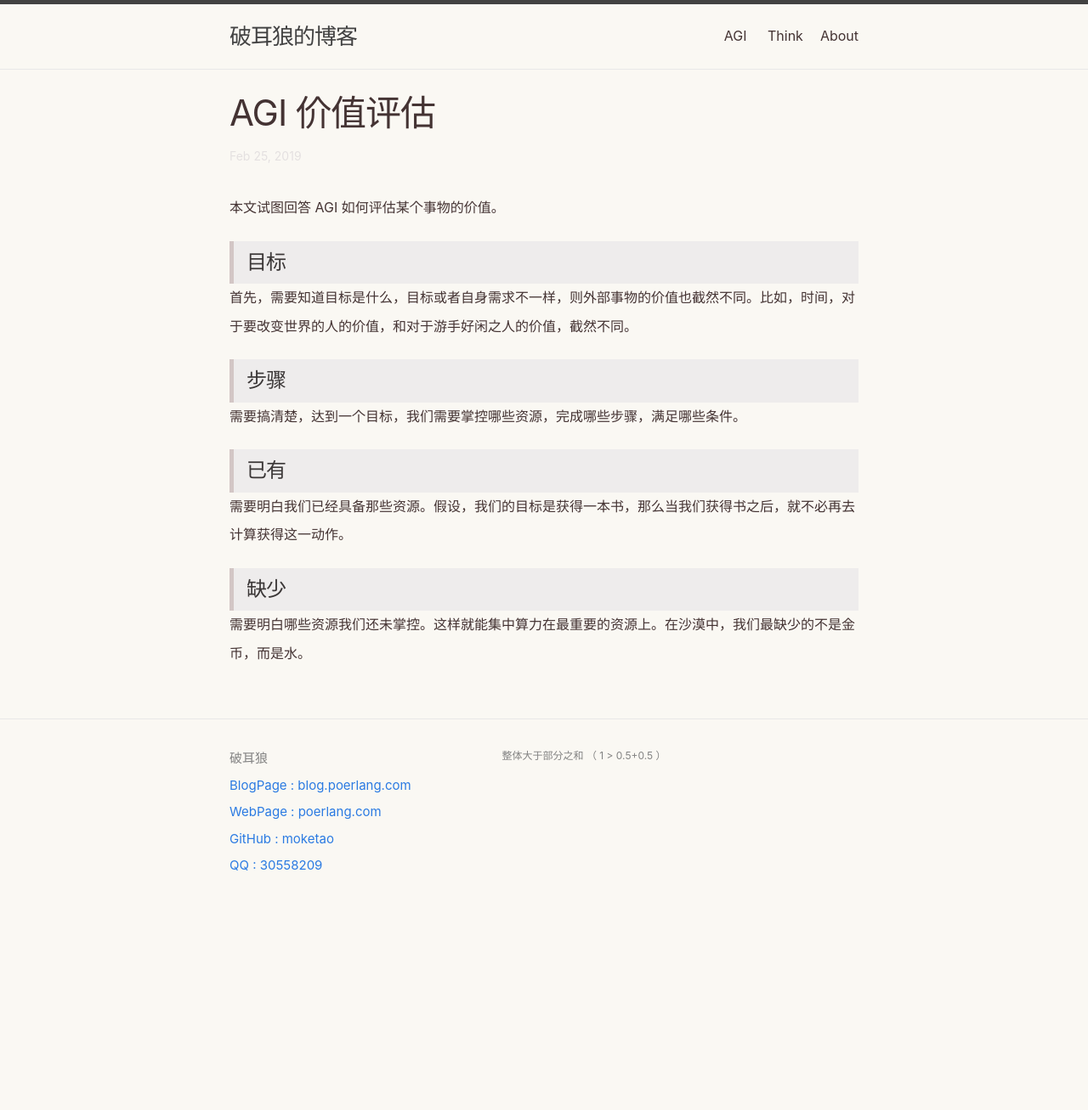
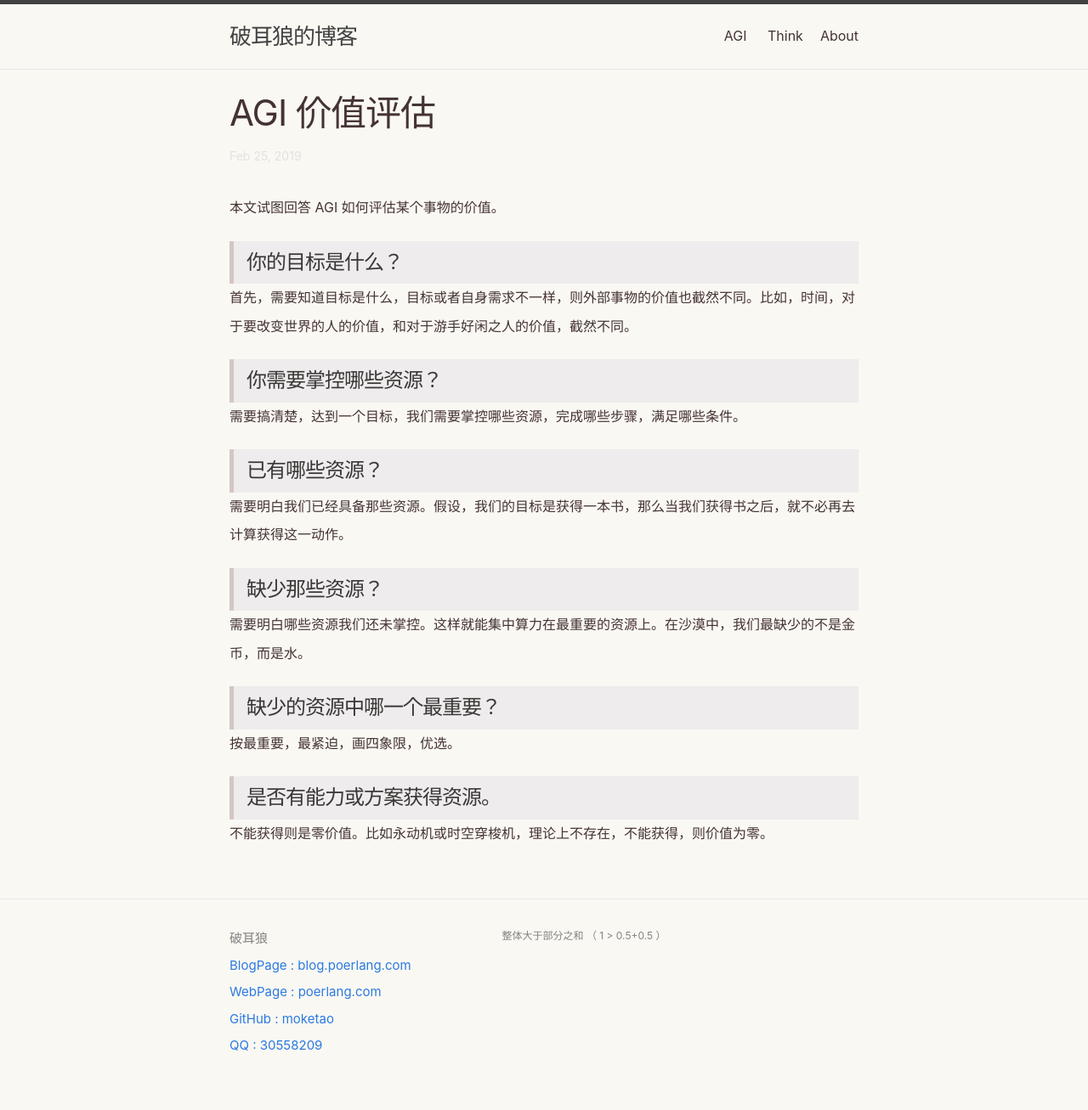
Before and after one commit to moketao/blog, a Jekyll site: the page built from _posts/2019-02-25-agi-value.md, in a window 1280 px wide. Shown: the whole page at 85% size. Built offline with Jekyll 4.4.1, drawn with Linux system fonts in a browser that asks for light colours; before the commit the page ends 1095 px from its top, so only the background shows below that.

Commit message:
Update 2019-02-25-agi-value.md

```diff
--- a/_posts/2019-02-25-agi-value.md
+++ b/_posts/2019-02-25-agi-value.md
@@ -9,18 +9,26 @@ tags: [agi]
 
 本文试图回答 AGI 如何评估某个事物的价值。
 
-> 目标
+> 你的目标是什么？
 
 首先，需要知道目标是什么，目标或者自身需求不一样，则外部事物的价值也截然不同。比如，时间，对于要改变世界的人的价值，和对于游手好闲之人的价值，截然不同。
 
-> 步骤
+> 你需要掌控哪些资源？
 
 需要搞清楚，达到一个目标，我们需要掌控哪些资源，完成哪些步骤，满足哪些条件。
 
-> 已有
+> 已有哪些资源？
 
 需要明白我们已经具备那些资源。假设，我们的目标是获得一本书，那么当我们获得书之后，就不必再去计算获得这一动作。
 
-> 缺少
+> 缺少那些资源？
 
 需要明白哪些资源我们还未掌控。这样就能集中算力在最重要的资源上。在沙漠中，我们最缺少的不是金币，而是水。
+
+> 缺少的资源中哪一个最重要？
+
+按最重要，最紧迫，画四象限，优选。
+
+> 是否有能力或方案获得资源。
+
+不能获得则是零价值。比如永动机或时空穿梭机，理论上不存在，不能获得，则价值为零。
```
